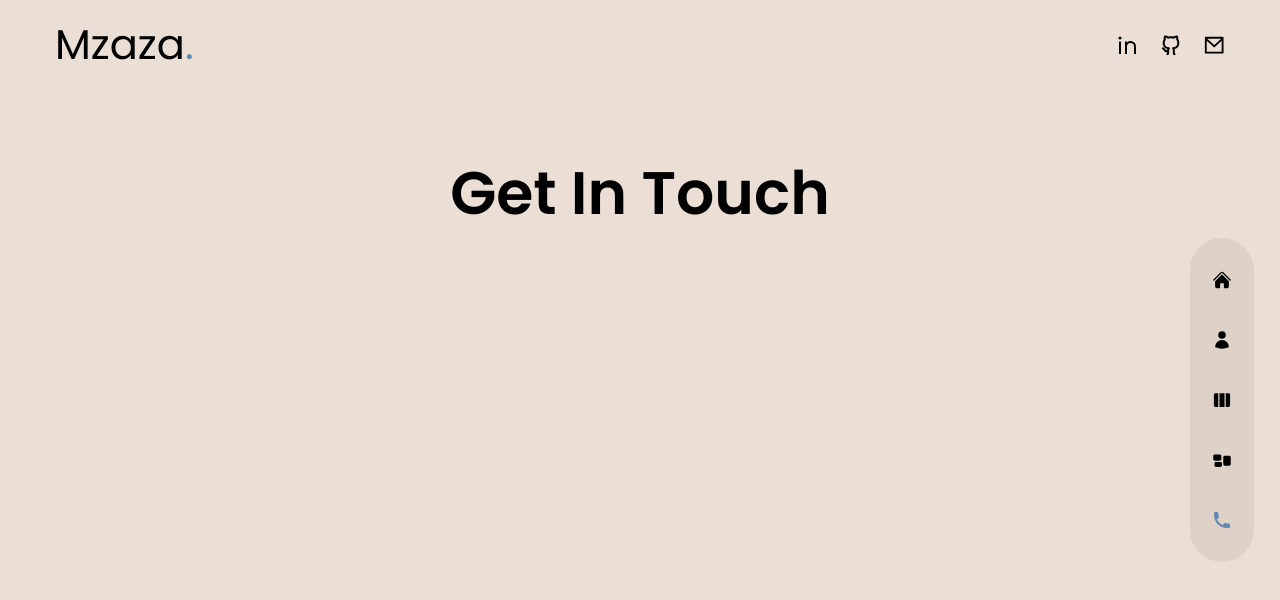
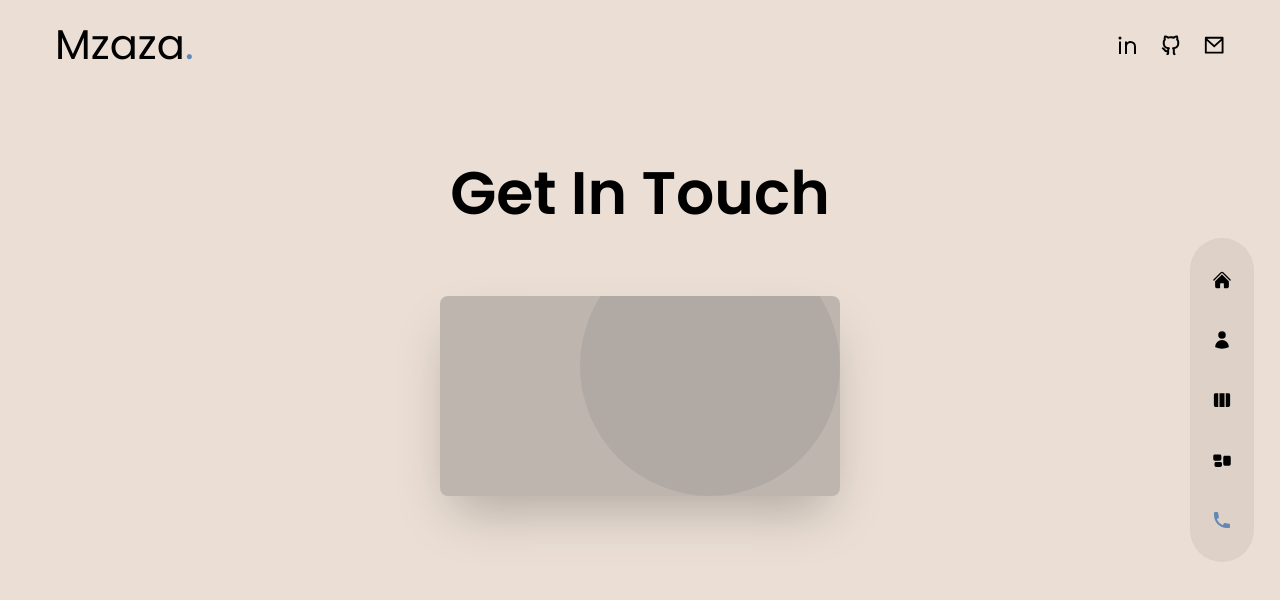
Before and after one commit to mzazakeith/portefeuille, a Next.js app: page /contact in a window 1280 px wide. Shown: the top 600 px of the page. Built offline with nearby package versions, Linux system fonts and the light colour scheme.

Commit message:
Initial business card component

```diff
--- /dev/null
+++ b/components/BusinessCard.js
@@ -0,0 +1,14 @@
+
+
+const BusinessCard = () => {
+    return(
+        <div className="relative min-h-[200px] max-w-[400px] w-full rounded-lg shadow-2xl bg-[#BEB5AF] m-[2rem] overflow-hidden">
+
+            <div className="absolute right-0 bottom-0 z-0">
+                <div className="w-[260px] h-[260px] bg-[#A69F99]/50 rounded-full"></div>
+            </div>
+        </div>
+    );
+};
+
+export default BusinessCard;
--- a/pages/contact/index.js
+++ b/pages/contact/index.js
@@ -1,5 +1,6 @@
 import {fadeIn} from "../../variants";
 import {motion} from "framer-motion";
+import BusinessCard from "../../components/BusinessCard";
 
 const Contact = () => {
   return (
@@ -10,6 +11,7 @@ const Contact = () => {
               className='h1 mt-2 xl:mt-auto'>
             Get In Touch
           </motion.h1>
+            <BusinessCard/>
         </div>
       </div>
   )
```
